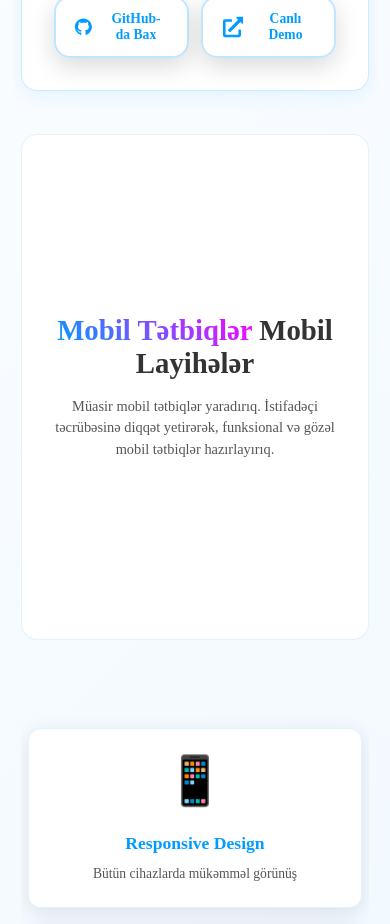
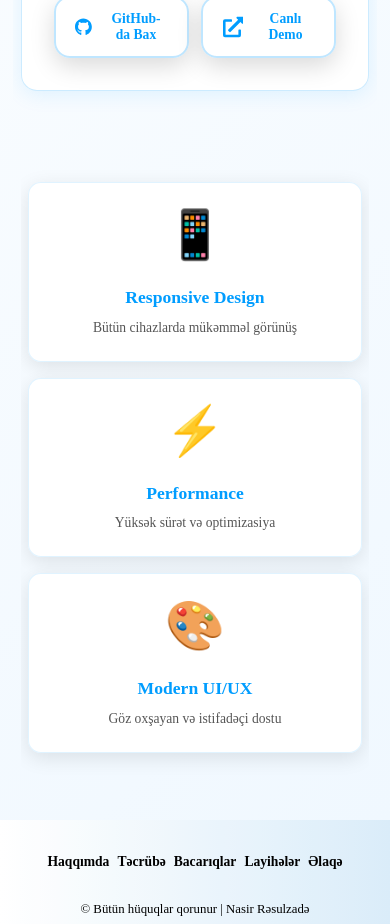
Before and after one commit to nesirresulzade/ReactwithMyPortfolio, a React (Vite) app: page /mobile-projects in a window 390 px wide. Shown: the part 1000-1924 px from the top of the page. Built offline with nearby package versions, Linux system fonts and the light colour scheme.

Commit message:
Menu-update-mobile-tablet

```diff
--- a/src/companentler/MobileProjects.jsx
+++ b/src/companentler/MobileProjects.jsx
@@ -175,18 +175,6 @@ const MobileProjects = () => {
 
             {/* Main Content */}
             <main className="mobile-projects-main">
-                {/* Hero Section */}
-                <section className="hero-section">
-                    <div className="hero-content">
-                        <h2 className="hero-title">
-                            <span className="gradient-text">{translations.mobileProjectsSubtitle}</span> {translations.mobileProjectsTitle}
-                        </h2>
-                        <p className="hero-description">
-                            {translations.mobileProjectsDescription}
-                        </p>
-                    </div>
-                </section>
-
                 {/* Features Section */}
                 <section className="features-section">
                     <div className="features-grid">
--- a/src/style/Navbar.css
+++ b/src/style/Navbar.css
@@ -292,7 +292,7 @@ li a:hover::before {
     }
 
     .dropdown-menu.open {
-        max-height: 250px;
+        max-height: 380px;
     }
 
     .dropdown-link {
@@ -308,10 +308,10 @@ li a:hover::before {
         top: calc(100% + 1rem);
         left: 0;
         right: 0;
-        width: 320px;
-        max-width: 90vw;
+        width: min(92vw, 420px);
+        max-width: 92vw;
         margin: 0 auto;
-        padding: 2rem 1.5rem;
+        padding: 1.5rem 1rem;
         color: white;
         flex-direction: column;
         justify-content: center;
@@ -327,6 +327,12 @@ li a:hover::before {
         pointer-events: none;
         transform: translateX(-100%);
         transition: opacity 0.3s ease, visibility 0.3s ease, transform 0.3s ease;
+        /* Mobile/tablet: allow internal scrolling when content exceeds viewport */
+        max-height: calc(100vh - 4rem);
+        min-height: 70vh;
+        overflow-y: auto;
+        -webkit-overflow-scrolling: touch;
+        overscroll-behavior: contain;
     }
 
     .nav-links.active {
@@ -337,8 +343,8 @@ li a:hover::before {
     }
 
     .nav-links li {
-        margin: 0.8rem 0;
-        padding: 0.8rem;
+        margin: 1.2rem 0;
+        padding: 1rem;
         width: 100%;
         text-align: center;
         opacity: 0;
@@ -352,7 +358,7 @@ li a:hover::before {
     /* Mobile dropdown styles */
     .dropdown-container {
         width: 100%;
-        margin: 0.5rem 0;
+        margin: 1rem 0;
     }
 
     .dropdown-trigger {
@@ -393,15 +399,18 @@ li a:hover::before {
         width: 100%;
         background: rgba(0, 0, 0, 0.3);
         border-radius: 0.8rem;
-        margin-top: 0.8rem;
-        padding: 0.8rem;
+        margin-top: 1.2rem;
+        padding: 1rem;
         border: 1px solid rgba(255, 255, 255, 0.1);
         backdrop-filter: blur(10px);
+        display: grid;
+        grid-template-columns: repeat(auto-fit, minmax(140px, 1fr));
+        gap: 0.8rem;
     }
 
     .dropdown-link {
-        padding: 0.8rem 1.2rem;
-        margin: 0.3rem 0;
+        padding: 1rem 1.5rem;
+        margin: 0.5rem 0;
         border-radius: 0.6rem;
         font-size: 1rem;
         background: rgba(255, 255, 255, 0.05);
@@ -433,7 +442,7 @@ li a:hover::before {
 
     /* Dropdown açıldığında dropdown container-ı daha böyük et */
     .nav-links.active .dropdown-container.open {
-        margin: 1rem 0;
+        margin: 1.5rem 0;
     }
 
     .nav-links.active .dropdown-container.open .dropdown-trigger {
@@ -442,8 +451,8 @@ li a:hover::before {
     }
 
     .nav-links.active .dropdown-container.open .dropdown-menu {
-        margin-top: 1rem;
-        padding: 1rem;
+        margin-top: 1.5rem;
+        padding: 1.2rem;
     }
 
     /* Dropdown açıldığında menu-nu kiçilt */
@@ -474,7 +483,7 @@ li a:hover::before {
     }
 
     .nav-links {
-        width: 280px;
+        width: 320px;
         padding: 1.5rem 1rem;
     }
 
@@ -500,13 +509,13 @@ li a:hover::before {
     }
 
     .nav-links {
-        width: 260px;
+        width: 280px;
         padding: 1.5rem 1rem;
     }
 
     .nav-links li {
-        margin: 0.8rem 0;
-        padding: 0.8rem;
+        margin: 0.7rem 0;
+        padding: 0.7rem;
     }
 }
 
--- a/src/style/mobileProjects.css
+++ b/src/style/mobileProjects.css
@@ -293,45 +293,7 @@
     padding: 4rem 2rem;
 }
 
-/* Hero Section */
-.hero-section {
-    text-align: center;
-    margin-bottom: 6rem;
-    animation: fadeInUp 1s ease-out;
-    display: flex;
-    justify-content: center;
-    align-items: center;
-    min-height: 60vh;
-}
 
-.hero-content {
-    max-width: 800px;
-    margin: 0 auto;
-    padding: 0 2rem;
-}
-
-.hero-title {
-    font-size: 4rem;
-    font-weight: 700;
-    margin-bottom: 2rem;
-    color: #333;
-    text-align: center;
-}
-
-.gradient-text {
-    background: linear-gradient(45deg, #009dff, #ff00ff);
-    -webkit-background-clip: text;
-    -webkit-text-fill-color: transparent;
-    background-clip: text;
-}
-
-.hero-description {
-    font-size: 1.3rem;
-    color: #666;
-    max-width: 700px;
-    margin: 0 auto;
-    line-height: 1.6;
-}
 
 /* Features Section */
 .features-section {
@@ -759,24 +721,7 @@
         width: 100%;
     }
 
-    .hero-section {
-        margin-bottom: 3rem;
-        padding: 2rem;
-        background: rgba(255, 255, 255, 0.8);
-        border-radius: 1.5rem;
-        border: 1px solid rgba(0, 157, 255, 0.2);
-    }
 
-    .hero-title {
-        font-size: 2.8rem;
-        margin-bottom: 1.5rem;
-    }
-
-    .hero-description {
-        font-size: 1.1rem;
-        max-width: 100%;
-        color: #555;
-    }
 
     .features-grid {
         grid-template-columns: repeat(auto-fit, minmax(250px, 1fr));
@@ -962,30 +907,7 @@
         width: 100%;
     }
 
-    .hero-section {
-        margin-bottom: 3rem;
-        padding: 1.5rem;
-        background: rgba(255, 255, 255, 0.9);
-        border-radius: 1.2rem;
-        border: 1px solid rgba(0, 157, 255, 0.15);
-    }
 
-    .hero-content {
-        padding: 0 0.5rem;
-    }
-
-    .hero-title {
-        font-size: 2.2rem;
-        margin-bottom: 1.2rem;
-        color: #333;
-    }
-
-    .hero-description {
-        font-size: 1rem;
-        max-width: 100%;
-        color: #555;
-        line-height: 1.6;
-    }
 
     .features-section {
         width: 100%;
@@ -1175,29 +1097,7 @@
         width: 100%;
     }
 
-    .hero-section {
-        margin-bottom: 2.5rem;
-        padding: 1.2rem;
-        background: rgba(255, 255, 255, 0.95);
-        border-radius: 1rem;
-        border: 1px solid rgba(0, 157, 255, 0.12);
-    }
 
-    .hero-content {
-        padding: 0 0.3rem;
-    }
-
-    .hero-title {
-        font-size: 1.8rem;
-        margin-bottom: 1rem;
-        color: #333;
-    }
-
-    .hero-description {
-        font-size: 0.9rem;
-        color: #555;
-        line-height: 1.5;
-    }
 
     .features-grid {
         gap: 1rem;
```
